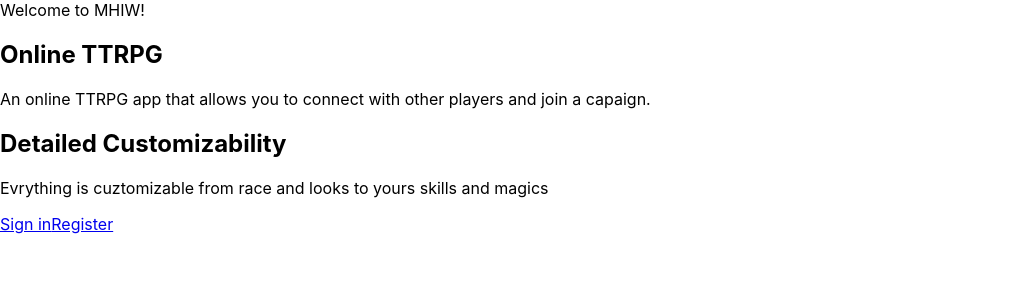
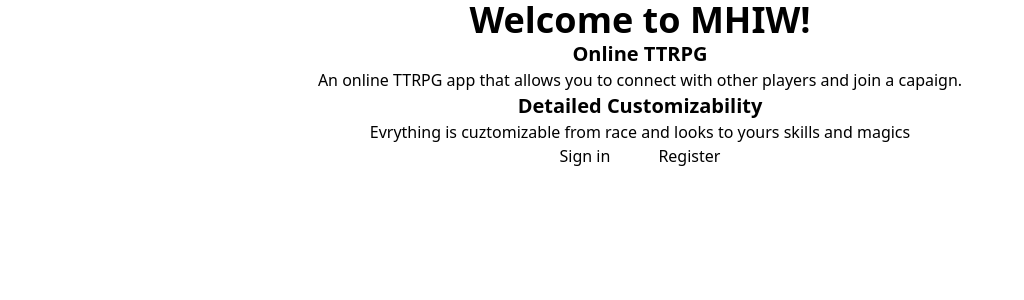
Before and after one commit to Traorasp/MHIW, a React (Create React App) app: page / in a window 1280 px wide. Shown: the top 300 px of the page, without its empty margins (0-1024 px from the left). Built offline with nearby package versions, Linux system fonts and the light colour scheme.

Commit message:
Created profile page and slice

```diff
--- a/package.json
+++ b/package.json
@@ -39,11 +39,14 @@
     ]
   },
   "devDependencies": {
+    "autoprefixer": "^10.4.13",
     "eslint": "^8.29.0",
     "eslint-config-airbnb": "^19.0.4",
     "eslint-plugin-import": "^2.26.0",
     "eslint-plugin-jsx-a11y": "^6.6.1",
     "eslint-plugin-react": "^7.31.11",
-    "eslint-plugin-react-hooks": "^4.6.0"
+    "eslint-plugin-react-hooks": "^4.6.0",
+    "postcss": "^8.4.19",
+    "tailwindcss": "^3.2.4"
   }
 }
--- /dev/null
+++ b/postcss.config.js
@@ -0,0 +1,6 @@
+module.exports = {
+  plugins: {
+    tailwindcss: {},
+    autoprefixer: {},
+  },
+}
--- a/src/App.js
+++ b/src/App.js
@@ -4,6 +4,7 @@ import Layout from './component/Layout';
 import Home from './component/Home';
 import Login from './features/auth/Login';
 import RequireAuth from './features/auth/RequireAuth';
+import Profile from './component/Profile';
 
 function App() {
   return (
@@ -12,6 +13,7 @@ function App() {
         <Route index element={<Home />} />
         <Route path="/login" element={<Login />} />
         <Route element={<RequireAuth />} />
+        <Route path="/profile" element={<Profile />} />
       </Route>
     </Routes>
   );
--- a/src/component/Home.js
+++ b/src/component/Home.js
@@ -3,15 +3,15 @@ import { Link } from 'react-router-dom';
 function Home() {
   return (
     <section>
-      <header> Welcome to MHIW! </header>
-      <main>
-        <h2>Online TTRPG</h2>
+      <header className="text-center font-bold text-4xl"> Welcome to MHIW! </header>
+      <main className="text-center">
+        <h2 className="text-xl font-semibold">Online TTRPG</h2>
         <p>An online TTRPG app that allows you to connect with other players and join a capaign.</p>
-        <h2>Detailed Customizability</h2>
+        <h2 className="text-xl font-semibold">Detailed Customizability</h2>
         <p>Evrything is cuztomizable from race and looks to yours skills and magics</p>
-        <div>
-          <Link to="/login">Sign in</Link>
-          <Link to="/register">Register</Link>
+        <div className="flex justify-center space-x-12">
+          <Link className="hover:bg-gray-200" to="/login">Sign in</Link>
+          <Link className="hover:bg-gray-200" to="/register">Register</Link>
         </div>
       </main>
     </section>
--- /dev/null
+++ b/src/component/Profile.js
@@ -0,0 +1,46 @@
+import { useEffect, useState } from 'react';
+import { useSelector } from 'react-redux';
+import { useProfileMutation } from '../features/user/userSlice';
+import { selectCurrentUser } from '../features/auth/authSlice';
+
+function Profile() {
+  const [profile, { isLoading }] = useProfileMutation();
+  const [image, setImage] = useEffect(null);
+
+  const user = useSelector(selectCurrentUser);
+
+  useEffect(async () => {
+    try {
+      console.log(user);
+      const data = await profile(user);
+      setImage(data);
+    } catch (err) {
+      if (!err?.status) {
+        setErrMsg('No server response');
+      } else if (err.status === 404) {
+        setErrMsg('Image does not exist');
+      } else {
+        setErrMsg('Error getting image');
+      }
+    }
+  }, []);
+
+  return (
+    <section>
+      <header>
+        Hello
+        {' '}
+        {user.username}
+      </header>
+      <div>
+        <img src={image} alt="User profile" />
+        <h2>Username:</h2>
+        <p>
+          {user.username}
+        </p>
+      </div>
+    </section>
+  );
+}
+
+export default Profile;
--- a/src/features/auth/Login.js
+++ b/src/features/auth/Login.js
@@ -32,14 +32,12 @@ function Login() {
       dispatch(setCredentials(...userData, user));
       setUser('');
       setPassword('');
-      navigte('/home');
+      navigte('/profile');
     } catch (err) {
-      if (!err?.originalStatus) {
+      if (!err?.status) {
         setErrMsg('No server response');
-      } else if (!err.originalStatus === 400) {
-        setErrMsg('Missing username or password');
-      } else if (!err.originalStatus === 401) {
-        setErrMsg('unauthorized');
+      } else if (err.status === 400) {
+        setErrMsg('Incorrect username or password');
       } else {
         setErrMsg('Login Failed');
       }
@@ -52,10 +50,10 @@ function Login() {
   const handlePasswordInput = (e) => setPassword(e.target.value);
 
   const content = isLoading ? <h1>Loading...</h1> : (
-    <section>
+    <section className="bg-gray-100">
       <p ref={errRef} className={errMsg ? 'errmsg' : 'hidden'}>{errMsg}</p>
       <h1>Login</h1>
-      <form onSubmit={handleSubmit}>
+      <form onSubmit={handleSubmit} className="flex flex-col border border-gray-800 space-y-2">
         <label htmlFor="username">
           Username:
           <input
--- a/src/features/auth/authApiSlice.js
+++ b/src/features/auth/authApiSlice.js
@@ -4,7 +4,7 @@ export const authApiSlice = apiSlice.injectEndpoints({
   endpoints: (builder) => ({
     login: builder.mutation({
       query: (credentials) => ({
-        url: '/login',
+        url: '',
         method: 'POST',
         body: { ...credentials },
       }),
--- /dev/null
+++ b/src/features/user/userSlice.js
@@ -0,0 +1,14 @@
+import apiSlice from '../../app/api/apiSlice';
+
+export const userApiSlice = apiSlice.injectEndpoints({
+  endpoints: (builder) => ({
+    profile: builder.mutation({
+      query: (imageId) => ({
+        url: `/image/${imageId}`,
+        method: 'GET',
+      }),
+    }),
+  }),
+});
+
+export const { useProfileMutation } = userApiSlice;
--- a/src/index.css
+++ b/src/index.css
@@ -1,13 +1,3 @@
-body {
-  margin: 0;
-  font-family: -apple-system, BlinkMacSystemFont, 'Segoe UI', 'Roboto', 'Oxygen',
-    'Ubuntu', 'Cantarell', 'Fira Sans', 'Droid Sans', 'Helvetica Neue',
-    sans-serif;
-  -webkit-font-smoothing: antialiased;
-  -moz-osx-font-smoothing: grayscale;
-}
-
-code {
-  font-family: source-code-pro, Menlo, Monaco, Consolas, 'Courier New',
-    monospace;
-}
+@tailwind base;
+@tailwind components;
+@tailwind utilities;
--- /dev/null
+++ b/tailwind.config.js
@@ -0,0 +1,12 @@
+/** @type {import('tailwindcss').Config} */
+module.exports = {
+  mode: 'jit',
+  purge: ['./src/**/*.{js,jsx,ts,tsx}', './public/index.html'],
+  content: [
+    './src/**/*.{js,jsx,ts,tsx}',
+  ],
+  theme: {
+    extend: {},
+  },
+  plugins: [],
+};
```
Also changed, not shown: 1 other file (tests, documents, lock files or other folders).
